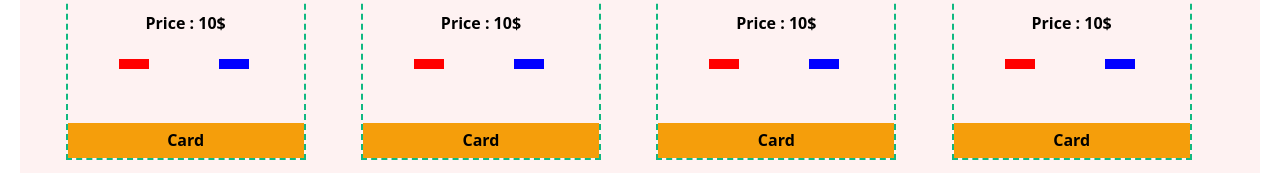
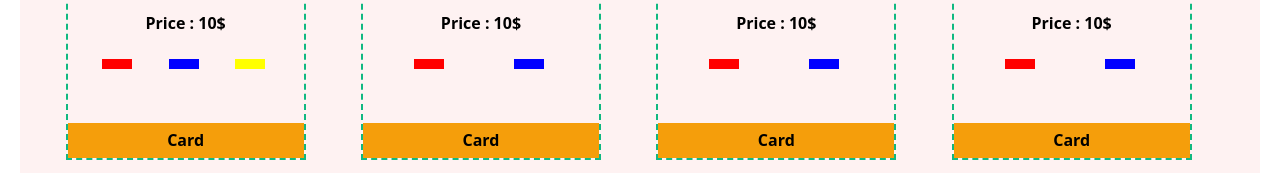
Before and after one commit to kaharkaboodi/shoptailwind1, a plain HTML site: page index.html in a window 1280 px wide. Shown: the part 505-678 px from the top of the page. Drawn offline with nearby package versions, Linux system fonts and the light colour scheme.

Commit message:
Update index.html

```diff
--- a/index.html
+++ b/index.html
@@ -40,11 +40,10 @@
         <li class="Myslider border-green-500 border-dashed border-2 h-auto w-1/5 sm:max-w-md">
             <img src="c1.jpg" alt="c2" class="MyImageHeight">
             <p class="font-semibold text-center mt-4 mb-6">Price : 10$</p>
-            <div class="flex justify-around Mycolors items-center content-between h-16 ml-4">
+            <div class="flex justify-around Mycolors items-center Myfeature content-between h-16 ml-4">
                 <div class="MyColor1"></div>
                 <div class="MyColor2"></div>
-
-
+                <div class="MyColor3"></div>
             </div>
             <button class="bg-yellow-500 MyButton font-semibold">Card</button>
         </li>
```
